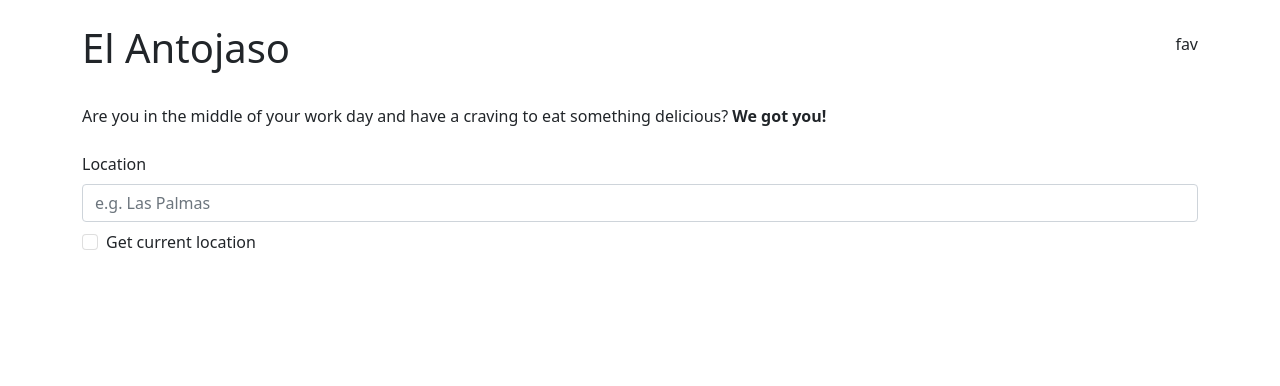
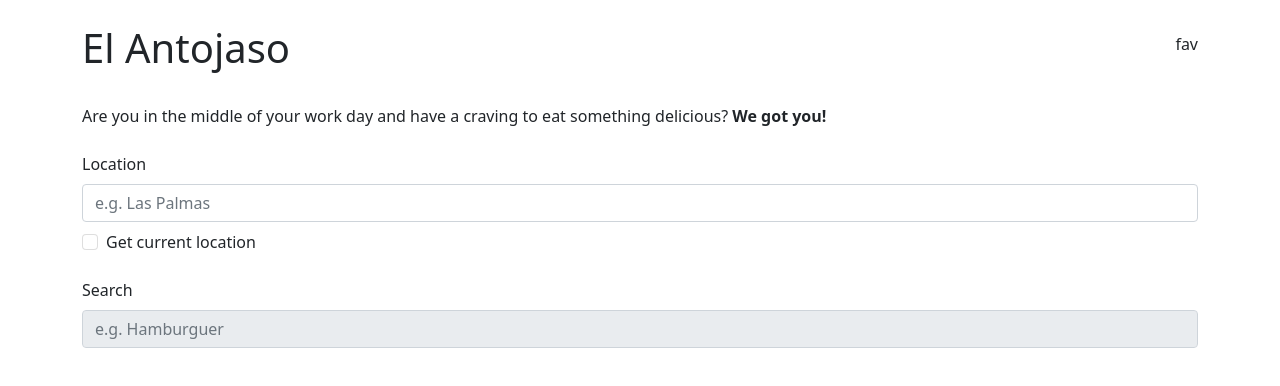
Before and after one commit to mcfrego/antojaso-front, a React (Create React App) app: page /search in a window 1280 px wide. Shown: the top 386 px of the page. Built offline with nearby package versions, Linux system fonts and the light colour scheme; no server answers.

Commit message:
FormSearch scaffold

```diff
--- a/src/components/Form.js
+++ b/src/components/Form.js
@@ -1,7 +1,7 @@
 import { useState } from 'react'
 
 import { useCurrentLocation } from '../hooks'
-import { Section, FormLocation } from '.'
+import { Section, FormLocation, FormSearch } from '.'
 
 export function Form () {
   const [location, setLocation] = useState({ type: null, value: '' })
@@ -14,6 +14,7 @@ export function Form () {
         currentLocation={currentLocation}
         onChangeLocation={setLocation}
       />
+      <FormSearch location={location} />
     </Section>
   )
 }
--- a/src/components/FormLocation.js
+++ b/src/components/FormLocation.js
@@ -26,7 +26,7 @@ export function FormLocation (props) {
     location.type !== 'current' ? location.value : 'Current location'
 
   return (
-    <Form>
+    <Form className='mb-4'>
       <Form.Group className='mb-2' controlId='location'>
         <Form.Label>Location</Form.Label>
         <Form.Control
--- a/src/components/FormSearch.js
+++ b/src/components/FormSearch.js
@@ -1 +1,23 @@
-export function FormSearch () {}
+import Form from 'react-bootstrap/Form'
+
+export function FormSearch (props) {
+  const { location } = props
+
+  const selectedSearchHandler = event => {}
+
+  const isInputDisabled = !location.type
+
+  return (
+    <Form className='mb-4'>
+      <Form.Group controlId='search'>
+        <Form.Label>Search</Form.Label>
+        <Form.Control
+          placeholder='e.g. Hamburguer'
+          aria-labelledby='e.g. Hamburguer'
+          disabled={isInputDisabled}
+          onChange={selectedSearchHandler}
+        />
+      </Form.Group>
+    </Form>
+  )
+}
```
